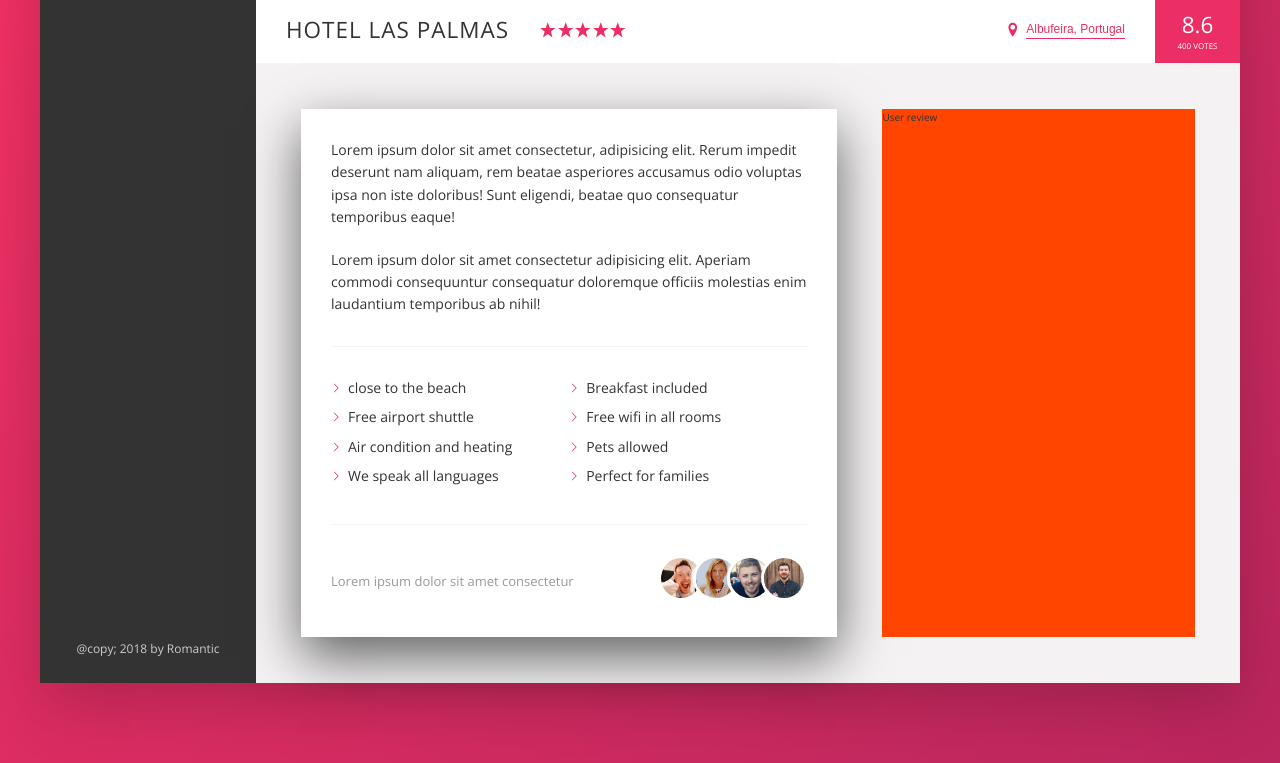
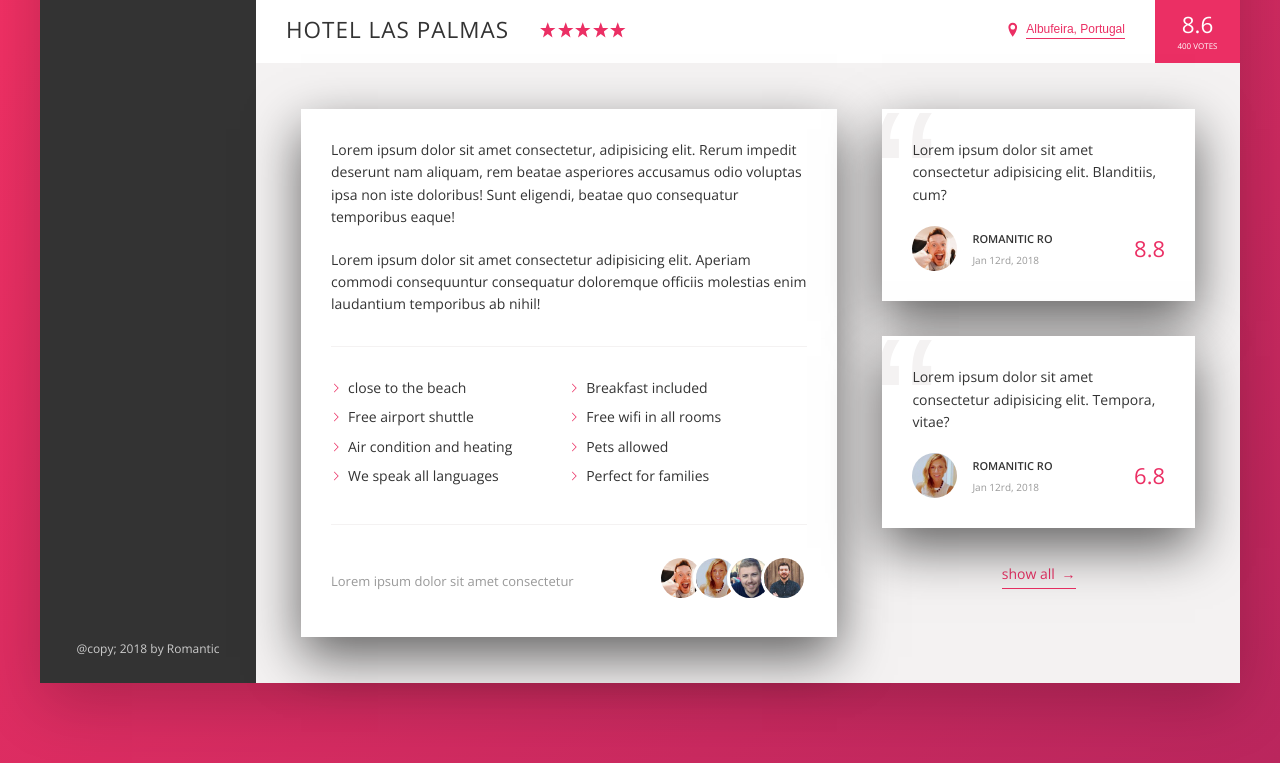
Before and after one commit to wudtichaikarun/practice-css-flex_box, a website: page index.html in a window 1280 px wide. Shown: the part 538-1301 px from the top of the page. Drawn offline with nearby package versions, Linux system fonts and the light colour scheme.

Commit message:
hotel-view user-review

```diff
--- a/index.html
+++ b/index.html
@@ -164,6 +164,7 @@
         </div>
 
         <div class="detail">
+
           <div class="description">
             <p class="paragraph">
               Lorem ipsum dolor sit amet consectetur, adipisicing elit. Rerum impedit deserunt nam aliquam, rem beatae asperiores accusamus odio voluptas ipsa non iste doloribus! Sunt eligendi, beatae quo consequatur temporibus eaque!
@@ -198,8 +199,45 @@
             </div>
           </div>
 
-          <div class="user-reviews">User review</div>
-        </div>
+          <div class="user-reviews">
+						<figure class="review">
+
+							<blockquote class="review__text">
+								Lorem ipsum dolor sit amet consectetur adipisicing elit. Blanditiis, cum?
+							</blockquote>
+
+							<figcaption class="review__user">
+								<img src="img/user-1.jpg" alt="" class="review__photo">
+
+								<div class="review__user-box">
+									<p class="review__user-name">Romanitic Ro</p>
+									<p class="review__user-date">Jan 12rd, 2018</p>
+								</div>
+
+								<div class="review__rating">8.8</div>
+							</figcaption>
+						</figure>
+
+						<figure class="review">
+							<blockquote class="review__text">
+								Lorem ipsum dolor sit amet consectetur adipisicing elit. Tempora, vitae?
+							</blockquote>
+							<figcaption class="review__user">
+								<img src="img/user-2.jpg" alt="" class="review__photo">
+
+								<div class="review__user-box">
+									<p class="review__user-name">Romanitic Ro</p>
+									<p class="review__user-date">Jan 12rd, 2018</p>
+								</div>
+
+								<div class="review__rating">6.8</div>
+							</figcaption>
+						</figure>
+
+            <botton class="btn-inline">show all <span>&rarr;</span></botton>
+          </div>
+				</div>
+
       </main>
     </div>
 
--- a/sass/_components.scss
+++ b/sass/_components.scss
@@ -280,8 +280,17 @@
   cursor: pointer;
   transition: all .2s;
 
+  & span {
+    margin-left: 3px;
+    transition: margin-left .2s;
+  }
+
   &:hover {
     color: var(--color-grey-dary-1);
+
+    span {
+      margin-left: 8px;
+    }
   }
 
   &:focus {
@@ -350,6 +359,7 @@
   }
 
 }
+
 //  RECOMMEND ----------------------------
 .recommend {
   font-size: 1.3rem;
@@ -380,3 +390,70 @@
     }
   }
 }
+
+//  REVIEWV ----------------------------
+.review {
+  background-color: #fff;
+  box-shadow: var(--shadow-light);
+  padding: 3rem;
+  margin-bottom: 3.5rem;
+
+  position: relative;
+  overflow: hidden;
+
+  &__text {
+    margin-bottom: 2rem;
+
+    // when use z-index positon must be relarive
+    z-index: 10;
+    position: relative;
+  }
+
+  &__user {
+    display: flex;
+    align-items: center;
+  }
+
+  &__photo {
+    height: 4.5rem;
+    width: 4.5rem;
+    border-radius: 50%;
+    margin-right: 1.5rem;
+  }
+
+  &__user-box {
+    margin-right: auto;
+  }
+
+  &__user-name {
+    font-size: 1.1rem;
+    font-weight: 600;
+    text-transform: uppercase;
+    margin-bottom: .4rem;
+  }
+
+  &__user-date {
+    font-size: 1rem;
+    color: var(--color-grey-dark-3);
+  }
+
+  &__rating {
+    font-size: 2.2rem;
+    font-weight: 300;
+    color: var(--color-primary);
+  }
+
+  &::before {
+    content: '\201C';
+
+    position: absolute;
+    top: -2.75rem;
+    left: -1rem;
+    line-height: 1;
+
+    font-size: 20rem;
+    font-family: sans-serif;
+    color: var(--color-grey-light-2);
+    z-index: 1;
+  }
+}
--- a/sass/_layout.scss
+++ b/sass/_layout.scss
@@ -37,6 +37,7 @@
 }
 
 .detail {
+  font-size: 1.4rem;
   display: flex;
   padding: 4.5rem;
   background-color: var(--color-grey-light-2);
@@ -44,7 +45,6 @@
 }
 
 .description {
-  font-size: 1.4rem;
   background-color: #fff;
   box-shadow: var(--shadow-light);
   padding: 3rem;
@@ -53,6 +53,8 @@
 }
 
 .user-reviews {
-  background-color: orangered;
   flex: 1;
+  display: flex;
+  flex-direction: column;
+  align-items: center;
 }
```
Also changed, not shown: css/main.css.
